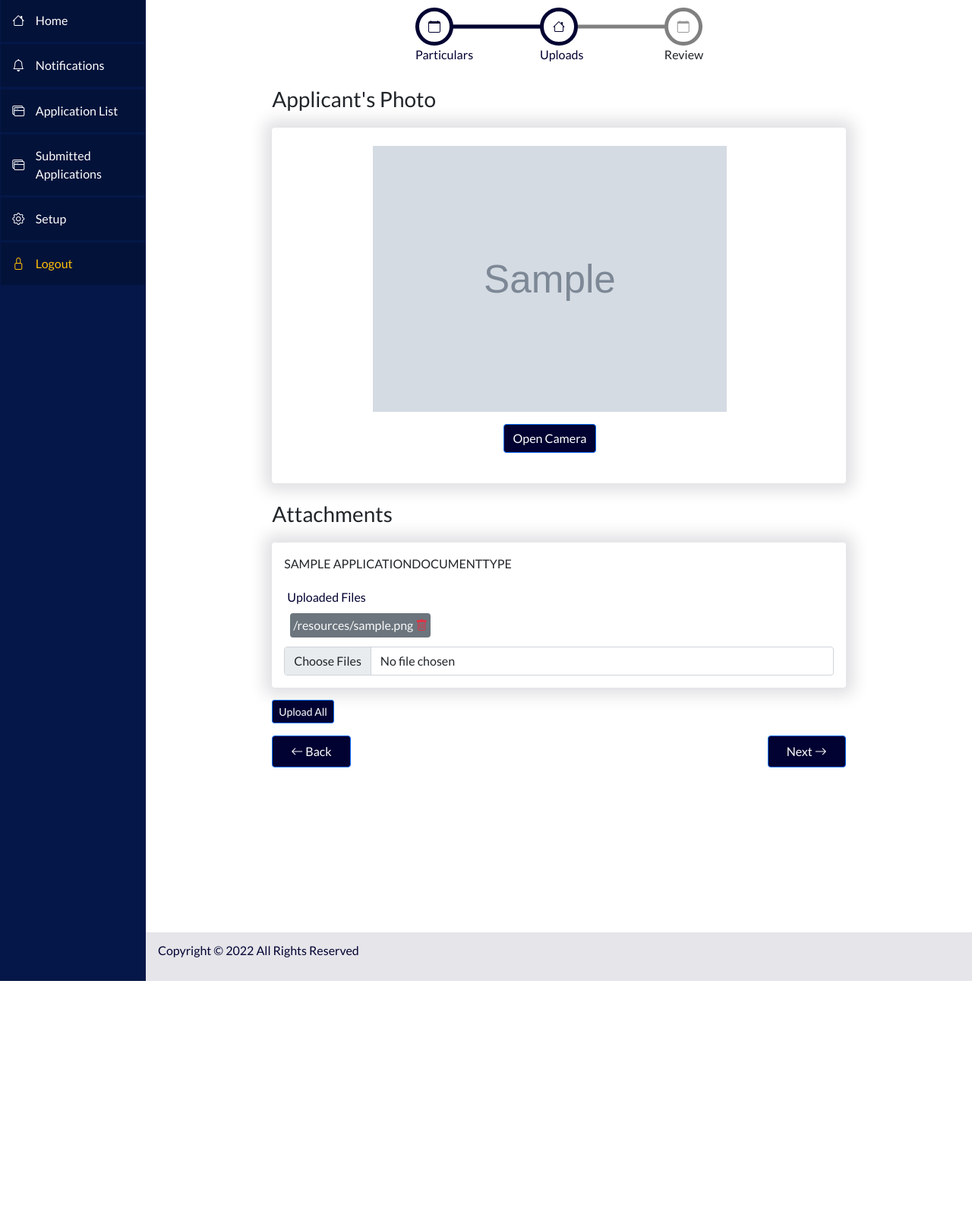
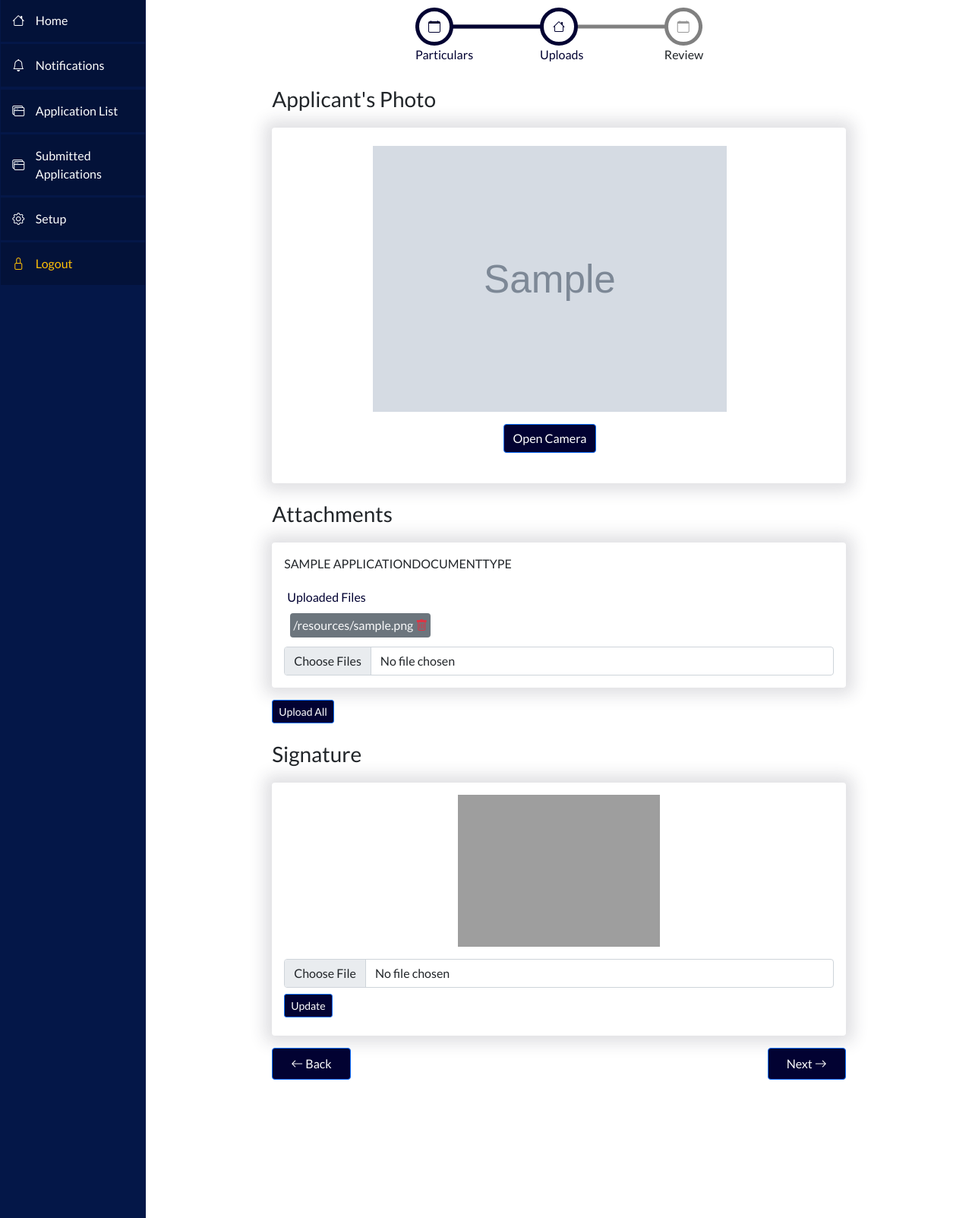
Before and after one commit to Bobby-gh/pension, a Django app: page /apply/upload/1 in a window 1280 px wide. Shown: the part 168-1771 px from the top of the page at 76% size. Before the commit the page ends 1459 px from the top, so only its background shows below. Run offline with Django 3.2, Linux system fonts and the light colour scheme; a user stored in the database is signed in; tables that the repository leaves empty hold one stand-in row (values such as "Sample post"); grey boxes marked "Sample" are stand-in pictures; data that the repository does not hold is empty; parts of the project's set-up code (start-up, migrations or seed data) failed here and were passed over; some libraries are stand-ins or nearby versions; grey boxes are pictures that could not be loaded.

Commit message:
upload signature

```diff
--- a/dashboard/templates/dashboard/form_one_upload.html
+++ b/dashboard/templates/dashboard/form_one_upload.html
@@ -89,7 +89,7 @@
                         {% endif %}
                         <div class="mx-auto" style="width: fit-content;">
                             <button type="button" class="btn btn-primary" data-bs-toggle="modal"
-                                data-bs-target="#photoModal" data-bs-whatever="@mdo">Open Camera</button>
+                                data-bs-target="#photoModal" onclick="startCamera(0)">Open Camera</button>
                         </div>
 
                     </div>
@@ -138,6 +138,35 @@
                     <button type="submit" class="btn btn-sm btn-primary">Upload All</button>
                 </div>
             </form>
+
+            <h3 class="text text-bold mt-4">Signature</h3>
+            <form action="{% url 'dashboard:upload_signature' application.id %}" class="needs-validation card-shadow"
+                method="POST" enctype="multipart/form-data" novalidate>
+                {% csrf_token %}
+                <input type="hidden" name="application_id" value="{{application.id}}">
+
+                {% if application.signature %}
+                <p class="text text-center">
+                    <a href="{{application.signature.url}}" target="_blank">
+                        <img height="200" src="{{application.signature.url}}" alt="Applicant's signature">
+                    </a>
+                </p>
+                {% endif %}
+
+                <div class="form-group">
+                    <input class="form-control" accept=".jpg, .jpeg, .png" type="file" id="signature" name="signature"
+                        required>
+                    <div class="invalid-feedback">
+                        Please choose a signature file to upload.
+                    </div>
+                </div>
+
+                <div class="form-group my-2">
+                    <button type="submit" class="btn btn-sm btn-primary">
+                        {% if application.signature %}Update{% else %}Upload{% endif %}</button>
+                </div>
+            </form>
+
             <div class="form-group d-flex justify-content-between my-3">
                 <button type="button" class="btn btn-primary py-2 px-4" onclick="history.back()"><i
                         class="bi bi-arrow-left"></i> Back</button>
@@ -205,7 +234,6 @@
 
     window.addEventListener("load", async function () {
         CAMERAS = await getConnectedDevices('videoinput');
-        await startCamera(0)
     })
 
     async function startCamera(index) {
--- a/dashboard/urls.py
+++ b/dashboard/urls.py
@@ -18,6 +18,9 @@ urlpatterns = [
     path("apply/upload/<int:application_id>",
          views.NewApplicationFormOneUploadView.as_view(),
          name="application_form_one_upload"),
+    path("apply/upload-signature/<int:application_id>",
+         views.UploadSignatureView.as_view(),
+         name="upload_signature"),
     path("apply/review/<int:application_id>",
          views.NewApplicationFormOneReviewView.as_view(),
          name="application_form_one_review"),
--- a/dashboard/views.py
+++ b/dashboard/views.py
@@ -146,6 +146,26 @@ class NewApplicationFormOneUploadView(PermissionRequiredMixin, View):
                     application_id=application_id)[0]
                 doc.save()
         return redirect(request.META.get("HTTP_REFERER"))
+
+
+class UploadSignatureView(PermissionRequiredMixin, View):
+    permission_required = ("dashboard.change_application", )
+
+    @method_decorator(login_required(login_url="accounts:login"))
+    def get(self, request, application_id):
+        return redirect("dashboard:index")
+
+    @method_decorator(login_required(login_url="accounts:login"))
+    def post(self, request, application_id):
+        application = get_object_or_404(Application, id=application_id)
+        signature = request.FILES.get("signature")
+        if signature:
+            application.signature = signature
+            application.save()
+            messages.info(request, "Signature has been uploaded")
+        else:
+            messages.warning(request, "No signature uploaded")
+        return redirect(request.META.get("HTTP_REFERER") or "dashboard:index")
 
 
 class NewApplicationFormOneReviewView(PermissionRequiredMixin, View):
```
Also changed, not shown: dashboard/templates/dashboard/blocks/application_review.html (+12 -11 lines), resources/uplodas/documents/CamScanner_05-19-2021_11.19_1.jpg (deleted), resources/uplodas/documents/CamScanner_05-19-2021_11.19_12.jpg (deleted), resources/uplodas/documents/banner1.jpg (deleted), resources/uplodas/documents/banner1_O1df2BP.jpg (deleted), resources/uplodas/documents/banner1_mMQuZzu.jpg (deleted), resources/uplodas/documents/banner1_nkhyHhR.jpg (deleted), resources/uplodas/documents/banner1_pi6Z0bJ.jpg (deleted), resources/uplodas/documents/banner2.jpeg (deleted), resources/uplodas/documents/banner2_CrUUZE0.jpeg (deleted), resources/uplodas/documents/banner2_fM9gCvf.jpeg (deleted), resources/uplodas/documents/banner2_hGMlUVl.jpeg (deleted), resources/uplodas/documents/banner2_zLlFmJY.jpeg (deleted), resources/uplodas/documents/banner3.png (deleted), 2 more files.
